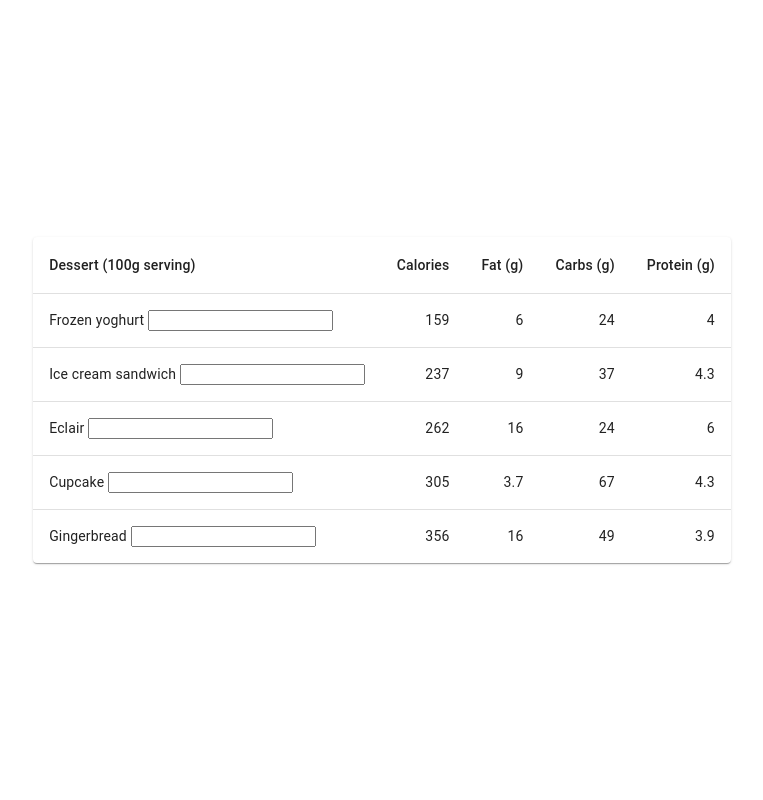
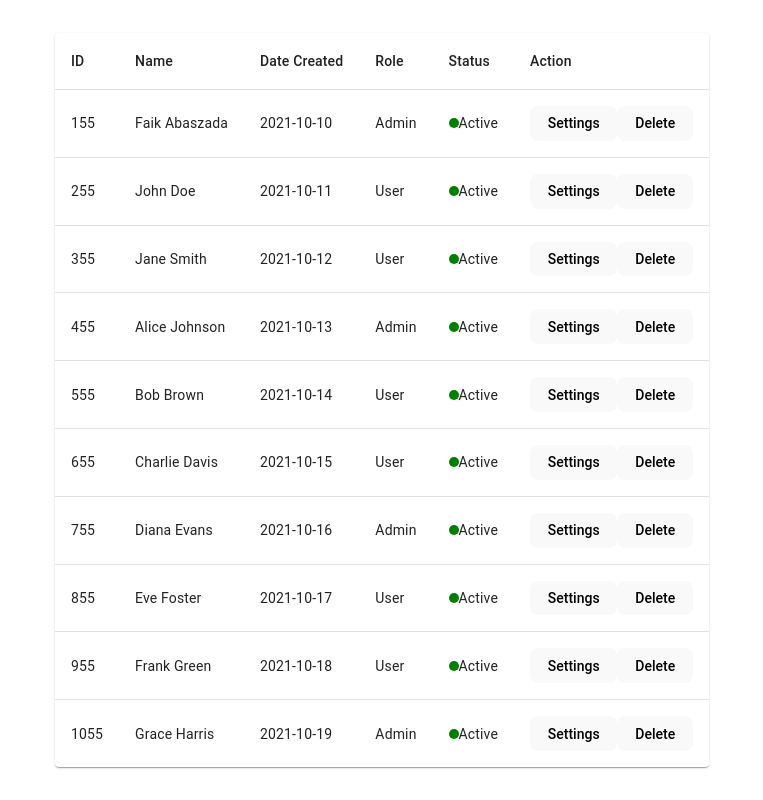
Before and after one commit to Faig-Abaszada/project_essay, a React (Vite) app: page / in a window 1280 px wide. Shown: the whole page, without its empty margins (258-1021 px from the left). Built offline with nearby package versions, Linux system fonts and the light colour scheme.

Commit message:
PROJECT_ESSAY: rows data, columns data, status column, action column created and formatted.

```diff
--- a/src/DemoSimple.jsx
+++ b/src/DemoSimple.jsx
@@ -7,22 +7,164 @@ import TableHead from '@mui/material/TableHead';
 import TableRow from '@mui/material/TableRow';
 import Paper from '@mui/material/Paper';
 
-function createData(
-    name,
-    calories,
-    fat,
-    carbs,
-    protein,
-) {
-    return { name, calories, fat, carbs, protein };
+const status = {
+    a: { label: 'Active', value: 'a', bg_color: 'green' },
+    s: { label: 'Suspended', value: 's', bg_color: 'red'},
+    i: { label: 'Inactive', value: 'i', bg_color: 'gray'},
+
+    getByValue(value) {
+        return this[value] ? this[value] : null;
+    },
+    // (status.getByValue('a')); // { label: 'Active', value: 'a', bg_color: 'green' }
+
+    getByLabel(label) {
+        const entry = Object.values(this).find(status => status.label === label);
+        return entry ? entry : null;
+    },
+    // (status.getByLabel('Suspended')); // { label: 'Suspended', value: 's', bg_color: 'red'},
+
+    list() {
+        return Object.values(this);
+    }
+    // (status.list()); // [{ value: 'a', label: 'Active' }, { value: 's', label: 'Suspended' }, { value: 'i', label: 'Inactive' }]
+};
+
+const rows = [
+    {
+        id: 1,
+        name: 'Faik Abaszada',
+        created_at: '2021-10-10',
+        role: 'Admin',
+        status: 'a',
+        action: null
+    },
+    {
+        id: 2,
+        name: 'John Doe',
+        created_at: '2021-10-11',
+        role: 'User',
+        status: 'a',
+        action: null
+    },
+    {
+        id: 3,
+        name: 'Jane Smith',
+        created_at: '2021-10-12',
+        role: 'User',
+        status: 'a',
+        action: null
+    },
+    {
+        id: 4,
+        name: 'Alice Johnson',
+        created_at: '2021-10-13',
+        role: 'Admin',
+        status: 'a',
+        action: null
+    },
+    {
+        id: 5,
+        name: 'Bob Brown',
+        created_at: '2021-10-14',
+        role: 'User',
+        status: 'a',
+        action: null
+    },
+    {
+        id: 6,
+        name: 'Charlie Davis',
+        created_at: '2021-10-15',
+        role: 'User',
+        status: 'a',
+        action: null
+    },
+    {
+        id: 7,
+        name: 'Diana Evans',
+        created_at: '2021-10-16',
+        role: 'Admin',
+        status: 'a',
+        action: null
+    },
+    {
+        id: 8,
+        name: 'Eve Foster',
+        created_at: '2021-10-17',
+        role: 'User',
+        status: 'a',
+        action: null
+    },
+    {
+        id: 9,
+        name: 'Frank Green',
+        created_at: '2021-10-18',
+        role: 'User',
+        status: 'a',
+        action: null
+    },
+    {
+        id: 10,
+        name: 'Grace Harris',
+        created_at: '2021-10-19',
+        role: 'Admin',
+        status: 'a',
+        action: null
+    }
+]
+const columns = [
+    {
+        front_end_key: 'id',
+        back_end_key: 'id',
+        name: 'ID',
+        format: (value) => {
+            return value  + '55';
+        }
+    },
+    {
+        front_end_key: 'name',
+        back_end_key: 'name',
+        name: 'Name',
+        format: (value) => {
+            return value;
+        }
+    },
+    {
+        front_end_key: 'created_at',
+        back_end_key: 'date_created',
+        name: 'Date Created',
+        format: (value) => {
+            return value;
+        }
+    },
+    {
+        front_end_key: 'role',
+        back_end_key: 'role',
+        name: 'Role',
+        format: (value) => {
+            return value;
+        }
+    },
+    {
+        front_end_key: 'status',
+        back_end_key: 'status',
+        name: 'Status',
+        format: (value) => {
+            return <div>
+                <span style={{ display: 'inline-block', width: '10px', height: '10px', borderRadius: '50%', backgroundColor: status.getByValue(value).bg_color }}>
+                </span>
+                {status.getByValue(value).label}
+            </div>
+        }
+    },
+    {
+        front_end_key: 'action',
+        back_end_key: 'action',
+        name: 'Action',
+        format: (value) => {
+            return value;
+        }
     }
 
-const rows = [
-    createData('Frozen yoghurt', 159, 6.0, 24, 4.0),
-    createData('Ice cream sandwich', 237, 9.0, 37, 4.3),
-    createData('Eclair', 262, 16.0, 24, 6.0),
-    createData('Cupcake', 305, 3.7, 67, 4.3),
-    createData('Gingerbread', 356, 16.0, 49, 3.9),
 ];
 
 export default function BasicTable() {
@@ -31,28 +173,43 @@ export default function BasicTable() {
             <Table sx={{ minWidth: 650 }} aria-label="simple table">
                 <TableHead>
                     <TableRow>
-                        <TableCell>Dessert (100g serving)</TableCell>
-                        <TableCell align="right">Calories</TableCell>
-                        <TableCell align="right">Fat&nbsp;(g)</TableCell>
-                        <TableCell align="right">Carbs&nbsp;(g)</TableCell>
-                        <TableCell align="right">Protein&nbsp;(g)</TableCell>
+                        {
+                            columns.map((column) => {
+                                return (
+                                    <TableCell key={column.front_end_key}>{column.name}</TableCell>
+                                )
+                            })
+                        }
                     </TableRow>
                 </TableHead>
                 <TableBody>
-                    {rows.map((row) => (
+                    {rows.map((row) => {
+                            return (
                                 <TableRow
-                            key={row.name}
+                                    key={row.id}
                                     sx={{ '&:last-child td, &:last-child th': { border: 0 } }}
                                 >
+                                    {columns.map((column) => {
+                                        const value = row[column.front_end_key]
+                                        {column.front_end_key ? console.log(column.front_end_key) : console.log('no front end key')}
+                                        return (
                                             <TableCell component="th" scope="row">
-                                {row.name} <input type="text"/>
+                                                {column.front_end_key === 'action' ? (
+                                                    <div>
+                                                        <button>Settings</button>
+                                                        <button>Delete</button>
+                                                    </div>
+                                                ) : (
+                                                    column.format ? column.format(value) : value
+                                                )}
                                             </TableCell>
-                            <TableCell align="right">{row.calories}</TableCell>
-                            <TableCell align="right">{row.fat}</TableCell>
-                            <TableCell align="right">{row.carbs}</TableCell>
-                            <TableCell align="right">{row.protein}</TableCell>
+                                        )
+                                    })}
                                 </TableRow>
-                    ))}
+                            )
+                        })
+                    }
+
                 </TableBody>
             </Table>
         </TableContainer>
```
Lines whose indentation alone changed are shown as unchanged.
